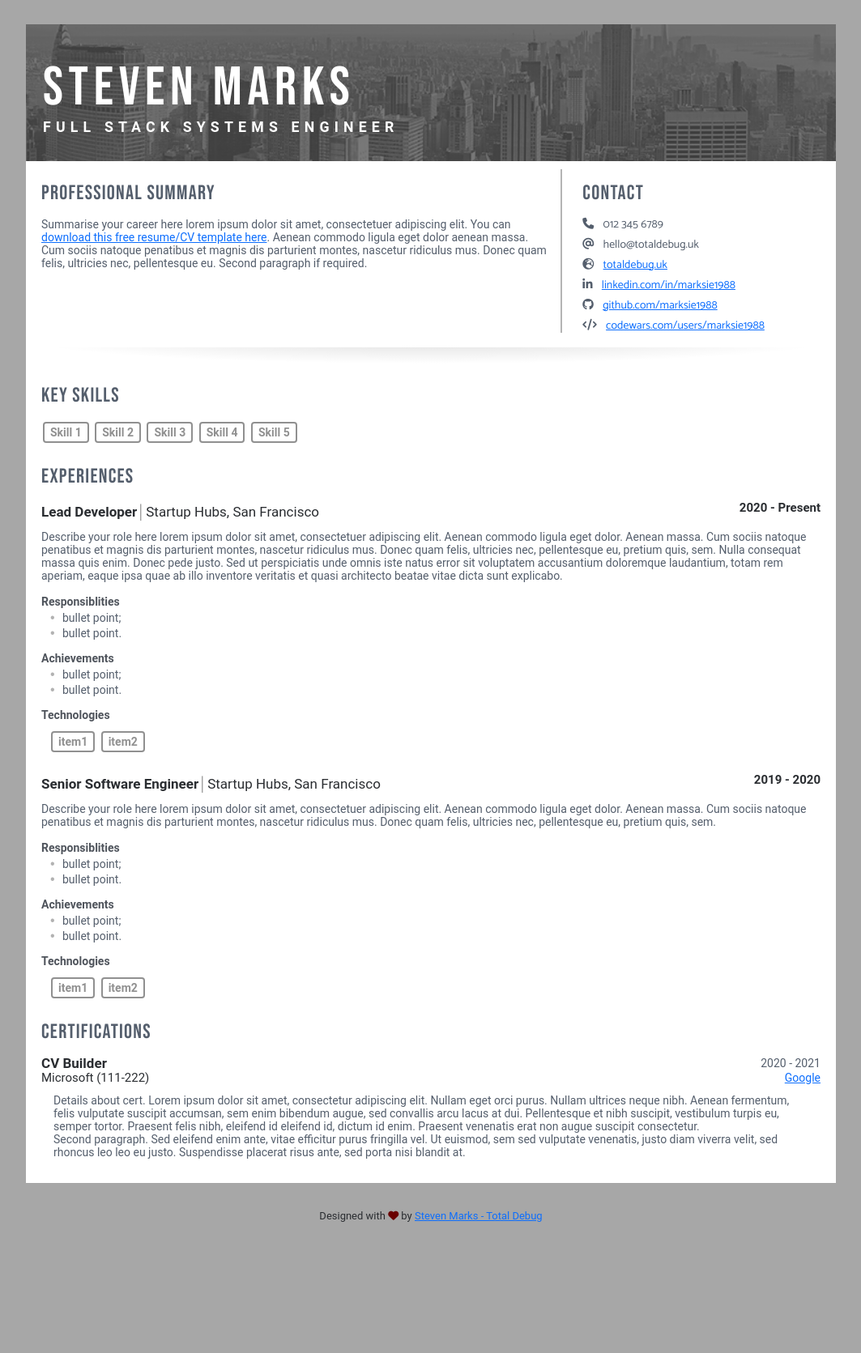
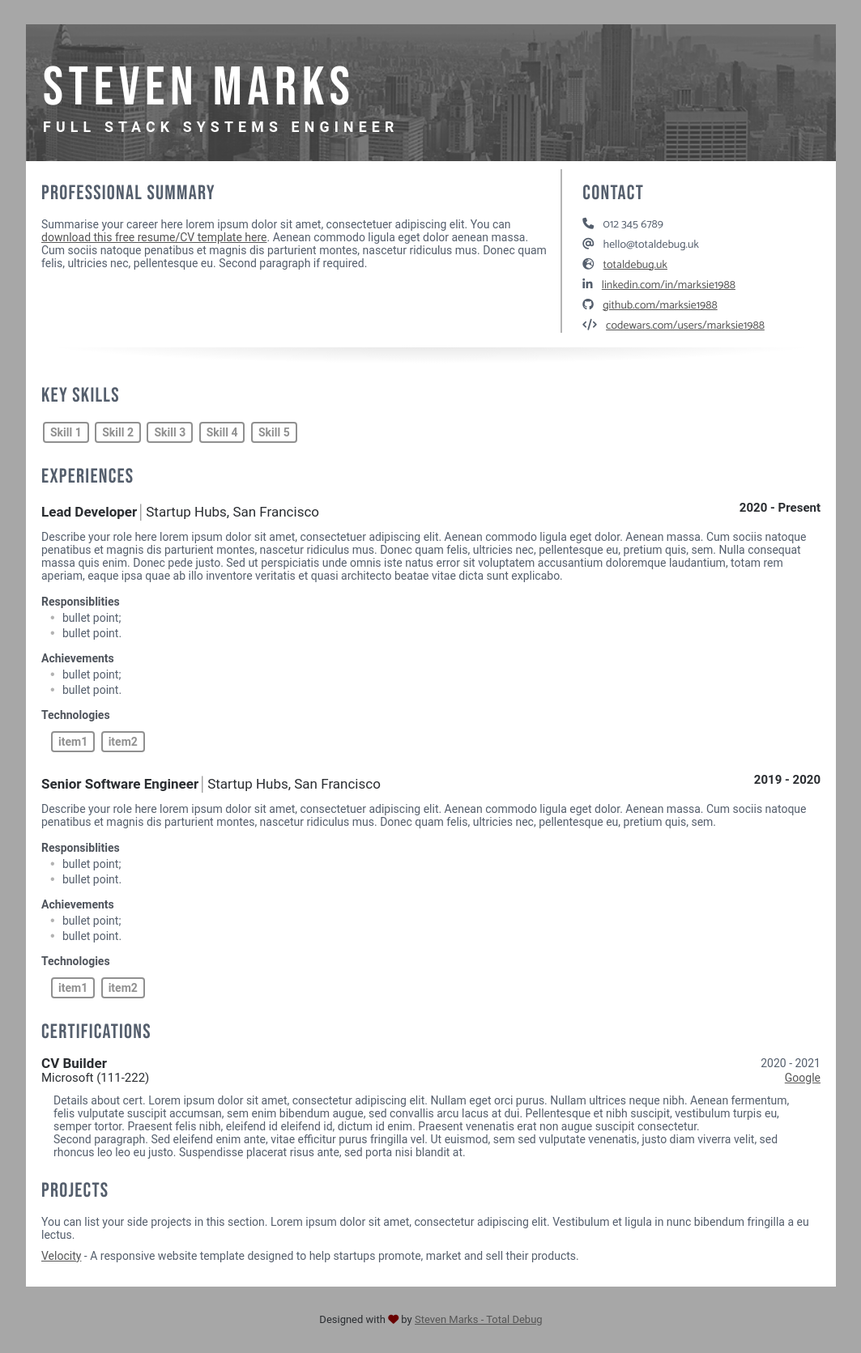
Before and after one commit to totaldebug/jekyll-theme-cv, a Jekyll site: the page built from index.html, in a window 1280 px wide. Shown: the whole page at 81% size, without its empty margins (108-1171 px from the left). Built offline with Jekyll 4.4.1, drawn with Linux system fonts in a browser that asks for light colours; before the commit the page ends 1543 px from its top, so only the background shows below that.

Commit message:
minor changes

```diff
--- a/_data/data.yml
+++ b/_data/data.yml
@@ -122,7 +122,7 @@
     You can list your side projects in this
     section. Lorem ipsum dolor sit amet, consectetur adipiscing elit.
     Vestibulum et ligula in nunc bibendum fringilla a eu lectus.
-  assignments:
+  list:
     - title: Velocity
       link: "#hook"
       tagline: "A responsive website template designed to help startups promote, market and sell their products."
--- /dev/null
+++ b/_includes/projects.html
@@ -0,0 +1,23 @@
+{% if site.data.data.projects %}
+{% assign projects = site.data.data.projects %}
+<section class="row mid-section">
+    <div class="heading">{{ projects.title }}</div>
+    {% if projects.intro %}
+    <div class="intro">
+        <p>{{ projects.intro }}</p>
+    </div><!--//intro-->
+    {% endif %}
+    {% for project in projects.list %}
+    <div class="col-auto projects">
+        {% if project.link %}
+        <a href="{{ project.link }}" target="_blank">{{ project.title }}</a>
+        {% else %}
+        {{ project.title }}
+        {% endif %}
+        {% if project.tagline %}
+        - <span class="project-tagline">{{ project.tagline }}</span>
+        {% endif %}
+    </div>
+    {% endfor %}
+</section>
+{% endif %}
--- a/_sass/_base.scss
+++ b/_sass/_base.scss
@@ -222,6 +222,10 @@
     border-left: 2px solid #b4b4b4;
 }
 
+.mid-section .intro {
+    padding-bottom: 10px;
+}
+
 .mid-section:last-child {
     padding-bottom: 30px;
 }
@@ -421,3 +425,13 @@
         color: #690000;
     }
 }
+
+
+a {
+    color: #555555;
+    text-decoration: underline;
+}
+
+a:hover {
+    color: #123f58;
+}
--- a/index.html
+++ b/index.html
@@ -7,3 +7,5 @@
 {% include experience.html %}
 
 {% include certifications.html %}
+
+{% include projects.html %}
--- a/print.html
+++ b/print.html
@@ -7,3 +7,5 @@
 {% include experience.html %}
 
 {% include certifications.html %}
+
+{% include projects.html %}
```
